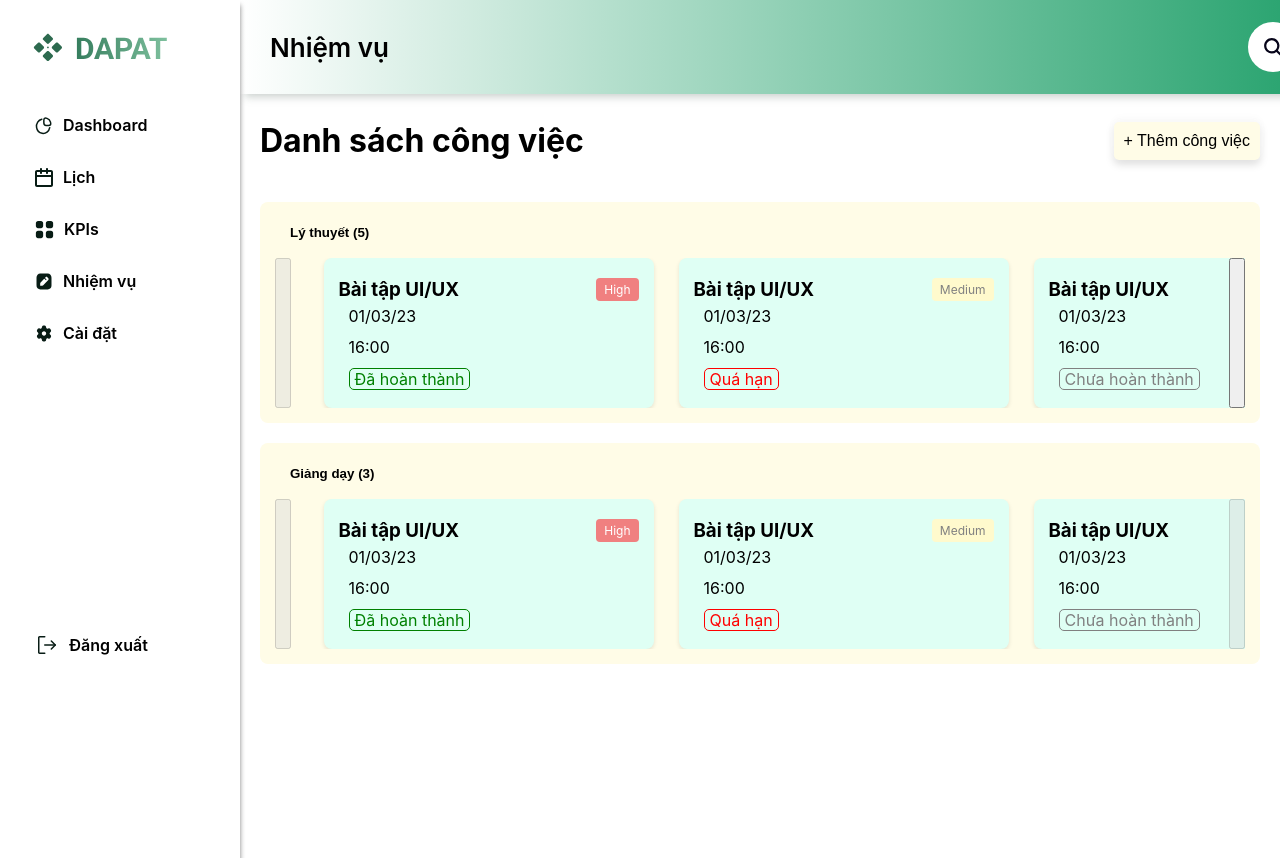
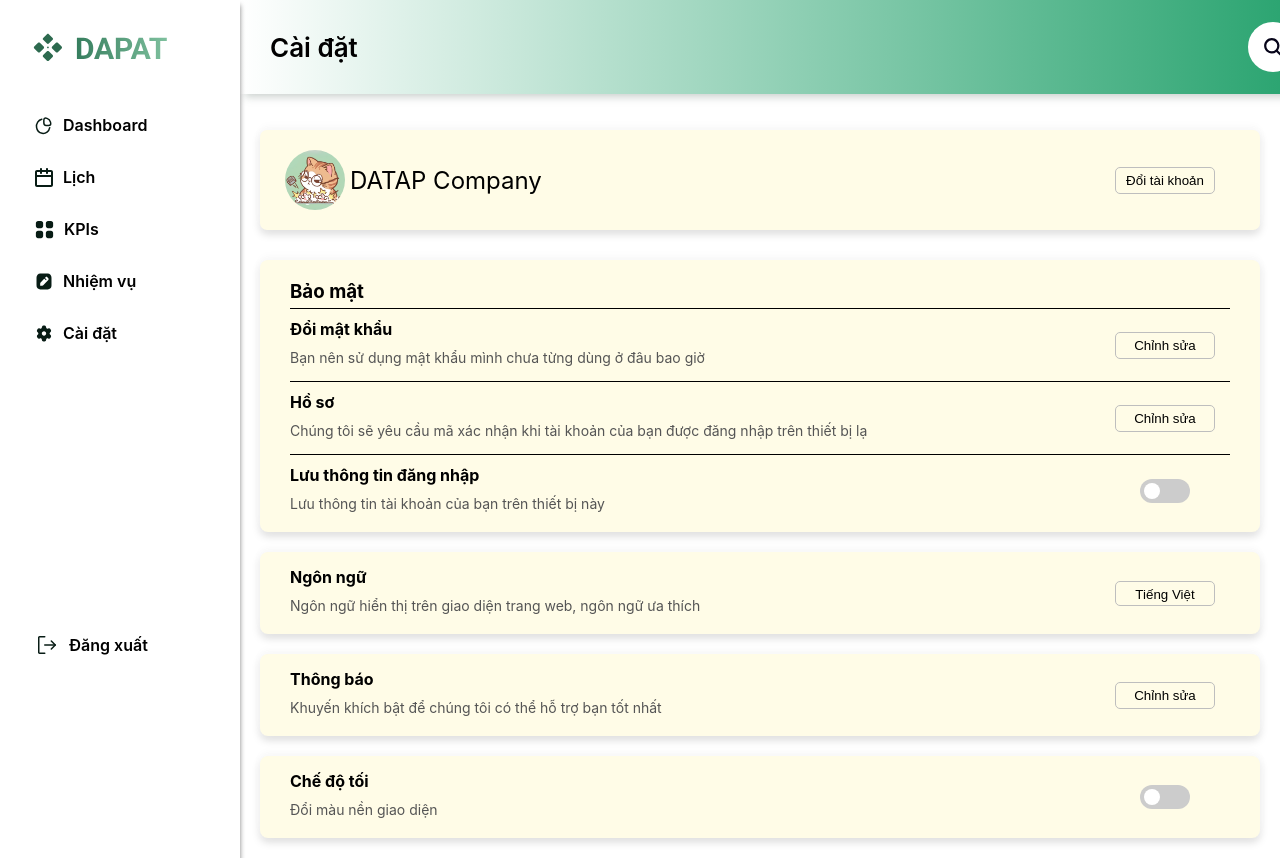
Before and after one commit to duoggg/UI_UX, a React (Create React App) app in the folder ui-ux-main/: page / in a window 1280 px wide. Before the commit the page ends 800 px from the top, so only its background shows below. Built offline with nearby package versions, Linux system fonts and the light colour scheme; the HTML template or start-up script is replaced by a standard one.

Commit message:
Settings

```diff
--- a/ui-ux-main/src/App.js
+++ b/ui-ux-main/src/App.js
@@ -2,14 +2,16 @@ import Header from './components/Header';
 import Sider from './components/Sider';
 import './App.css';
 // import KPIs from './components/KPIs/KPIs';
-import Task from './components/Task/task';
+// import Task from './components/Task/task';
+import Setting from './components/Setting/setting';
 function App() {
   return (
     <>
       {/* <Sider/> */}
       {/* {<Header title={"Header"}/>} */}
       {/* <KPIs/> */}
-      <Task/>
+      {/* <Task/> */}
+      <Setting/>
     </>
   );
 }
--- /dev/null
+++ b/ui-ux-main/src/components/Setting/setting.css
@@ -0,0 +1,238 @@
+
+.setting-container {
+    width: calc(100% - 280px); /* Chiều rộng danh sách mục tiêu, trừ đi chiều rộng sidebar */
+  margin-left: 240px; /* Khoảng cách so với sidebar */
+  padding: 20px;
+}
+
+.setting-header {
+  display: flex;
+  align-items: center;
+  margin-bottom: 30px;
+  margin-top: 50px;
+  background-color: #FFFCE7;
+  height: 100px;
+  border-radius: 7px;
+  box-shadow: 0 -4px 8px #f9f9f9, 0 4px 8px #00000026;
+}
+
+.avatar {
+  width: 60px;
+  height: 60px;
+  border-radius: 50%;
+  margin-left: 25px;
+}
+
+.company-name {
+    margin-left: 5px;
+  font-size: 24px;
+  font-weight: medium;
+}
+
+.changeacc-button {
+
+  background-color: transparent;
+  border: #bebebe solid 1px;
+  padding: 5px 10px;
+  cursor: pointer;
+  margin-left: auto; /* Push buttons to the right */
+  margin-right: 45px;
+  border-radius: 5px;
+  width: 100px !important;
+}
+
+.edit-button {
+
+  background-color: transparent;
+  border: #bebebe solid 1px;
+  padding: 5px 10px;
+  cursor: pointer;
+  margin-left: auto; /* Push buttons to the right */
+  margin-right: 15px;
+  border-radius: 5px;
+  width: 100px !important;
+}
+
+.edit-button:hover{
+    border-color: black !important;
+}
+
+.changeacc-button:hover{
+    border-color: black !important;
+}
+
+h3{
+    border-bottom: 1px solid black;
+    padding-bottom: 5px;
+    margin: 0;
+}
+
+
+.setting-list {
+  display: flex;
+  flex-direction: column;
+  gap: 20px;
+}
+
+.setting-section1 {
+  background-color: #FFFCE7;
+  border-radius: 8px;
+  padding: 5px 30px;
+  padding-top: 20px;
+  box-shadow: 0 -4px 8px #f9f9f9, 0 4px 8px #00000026;
+}
+
+.setting-section2 {
+  background-color: #FFFCE7;
+  border-radius: 8px;
+  padding: 5px 30px;
+  box-shadow: 0 -4px 8px #f9f9f9, 0 4px 8px #00000026;
+}
+
+.setting-item {
+  display: flex;
+  align-items: center;
+  /* padding: 15px 0; */
+  border-bottom: 1px solid black;
+  justify-content: space-between;
+}
+
+.setting-item:last-child {
+  border-bottom: none;
+}
+
+
+.item-content {
+  flex: 1;
+  padding-bottom: 15px;
+}
+
+.item-content:last-child {
+  padding-bottom: none;
+}
+.item-content h4 {
+  font-size: 16px;
+  margin-top: 10px;
+margin-bottom: 10px;
+}
+
+.item-content p {
+  font-size: 14px;
+  color: #555;
+  margin: 0;
+}
+
+.switch {
+  position: relative;
+  display: inline-block;
+  width: 50px;
+  height: 24px;
+  margin-left: auto;
+  margin-right: 40px;
+}
+
+.switch input {
+  opacity: 0;
+  width: 0;
+  height: 0;
+}
+
+.slider {
+  position: absolute;
+  cursor: pointer;
+  top: 0;
+  left: 0;
+  right: 0;
+  bottom: 0;
+  background-color: #ccc;
+  -webkit-transition: .4s;
+  transition: .4s;
+  border-radius: 34px;
+}
+
+.slider:before {
+  position: absolute;
+  content: "";
+  height: 16px;
+  width: 16px;
+  left: 4px;
+  bottom: 4px;
+  background-color: white;
+  -webkit-transition: .4s;
+  transition: .4s;
+  border-radius: 50%;
+}
+
+input:checked + .slider {
+  background-color: #23BE7A;
+}
+
+input:focus + .slider {
+  box-shadow: 0 0 1px #23BE7A;
+}
+
+input:checked + .slider:before {
+  -webkit-transform: translateX(26px);
+  -ms-transform: translateX(26px);
+  transform: translateX(26px);
+}
+
+/* Rounded sliders */
+.slider.round {
+  border-radius: 34px;
+}
+
+.slider.round:before {
+  border-radius: 50%;
+}
+
+.dropdown {
+  margin-left: auto;
+}
+
+.dropdown-button {
+  background-color: transparent;
+  border: #bebebe solid 1px;
+  padding: 5px 10px;
+  cursor: pointer;
+  margin-left: auto; /* Push buttons to the right */
+  margin-right: 15px;
+  border-radius: 5px;
+  width: 100px !important;
+  height: 25px !important;
+  overflow: hidden;
+}
+
+.dropdown-menu {
+  display: none;
+  position: absolute;
+  margin-top: 2px;
+  background-color: #ffffff;
+  box-shadow: 0px 8px 16px 0px rgba(0,0,0,0.2);
+  z-index: 1;
+  border-radius: 5px;
+  width: 100px !important;
+  /* align-items: center; */
+}
+
+.dropdown-button:hover {
+border-color: black;
+}
+.dropdown:hover .dropdown-menu {
+  display: flex;
+  flex-direction: column;
+}
+
+.dropdown-menu a {
+  color: black;
+  padding: 5px 10px;
+  text-decoration: none;
+  display: block;
+  cursor: pointer;
+  font-size: 14px;
+  width: 80%;
+}
+
+.dropdown-menu a:hover {
+  background-color: #f1f1f1;
+}
--- /dev/null
+++ b/ui-ux-main/src/components/Setting/setting.js
@@ -0,0 +1,128 @@
+import React, { useState, useRef, useEffect } from 'react';import Sider from '../Sider';
+import Header from '../Header';
+import './setting.css';
+import avatar from '../../assets/avatar.jpg'
+
+
+class Setting extends React.Component {
+
+    constructor(props) {
+    super(props);
+    this.dropdownButtonRef = React.createRef();
+    this.state = {
+      selectedLanguage: 'Tiếng Việt'
+    };
+  }
+
+  componentDidMount() {
+    if (this.dropdownButtonRef.current) {
+      const buttonWidth = this.dropdownButtonRef.current.offsetWidth;
+      const dropdownMenu = this.dropdownButtonRef.current.nextElementSibling;
+      dropdownMenu.style.width = `${buttonWidth}px`;
+    }
+  }
+
+  handleLanguageChange = (language) => {
+    this.setState({ selectedLanguage: language });
+  };
+
+
+
+    render() {
+    return (
+        <>
+        <Sider />
+        <Header title={"Cài đặt"} />
+        <br />
+        <br />
+        <br />
+        <div className="setting-container">
+  <div className="setting-header">
+    <img src={avatar} alt="Avatar" className="avatar" />
+    <div className="company-name">DATAP Company</div>
+
+    <button className="changeacc-button">Đổi tài khoản</button>
+  </div>
+
+  <div className="setting-list">
+    <div className="setting-section1">
+      <h3>Bảo mật</h3>
+      <div className="setting-item">
+        {/* Icon */}
+        <div className="item-content">
+          <h4>Đổi mật khẩu</h4>
+          <p>Bạn nên sử dụng mật khẩu mình chưa từng dùng ở đâu bao giờ</p>
+        </div>
+        <button className="edit-button">Chỉnh sửa</button>
+      </div>
+      <div className="setting-item">
+        {/* Icon */}
+        <div className="item-content">
+          <h4>Hồ sơ</h4>
+          <p>Chúng tôi sẽ yêu cầu mã xác nhận khi tài khoản của bạn được đăng nhập trên thiết bị lạ</p>
+        </div>
+        <button className="edit-button">Chỉnh sửa</button>
+      </div>
+      <div className="setting-item">
+        {/* Icon */}
+        <div className="item-content">
+          <h4>Lưu thông tin đăng nhập</h4>
+          <p>Lưu thông tin tài khoản của bạn trên thiết bị này</p>
+        </div>
+        <label className="switch">
+          <input type="checkbox" />
+          <span className="slider round"></span>
+        </label>
+      </div>
+    </div>
+
+    <div className="setting-section2">
+      <div className="setting-item">
+        {/* Icon */}
+        <div className="item-content">
+          <h4>Ngôn ngữ</h4>
+          <p>Ngôn ngữ hiển thị trên giao diện trang web, ngôn ngữ ưa thích</p>
+        </div>
+        <div className="dropdown">
+         <button className="dropdown-button" ref={this.dropdownButtonRef}>{this.state.selectedLanguage}</button>
+         <div className="dropdown-menu">
+             <a onClick={() => this.handleLanguageChange('Tiếng Anh')}>Tiếng Anh</a>
+             <a onClick={() => this.handleLanguageChange('Tiếng Nhật')}>Tiếng Nhật</a>
+             <a onClick={() => this.handleLanguageChange('Tiếng Việt')}>Tiếng Việt</a>
+             <a onClick={() => this.handleLanguageChange('Tiếng Lòng Em')}>Tiếng Lòng Em</a>
+    </div>
+  </div>
+      </div>
+    </div>
+    <div className="setting-section2">
+      <div className="setting-item">
+        {/* Icon */}
+        <div className="item-content">
+          <h4>Thông báo</h4>
+          <p>Khuyến khích bật để chúng tôi có thể hỗ trợ bạn tốt nhất</p>
+        </div>
+        <button className="edit-button">Chỉnh sửa</button>
+      </div>
+    </div>
+    <div className='setting-section2'>
+       <div className="setting-item">
+        {/* Icon */}
+        <div className="item-content">
+          <h4>Chế độ tối</h4>
+          <p>Đổi màu nền giao diện</p>
+        </div>
+        <label className="switch">
+          <input type="checkbox" />
+          <span className="slider round"></span>
+        </label>
+      </div>
+    </div>
+
+
+  </div>
+</div>
+        </>
+        )
+    }
+}
+export default Setting
```
Also changed, not shown: ui-ux-main/src/assets/avatar.jpg (added).
